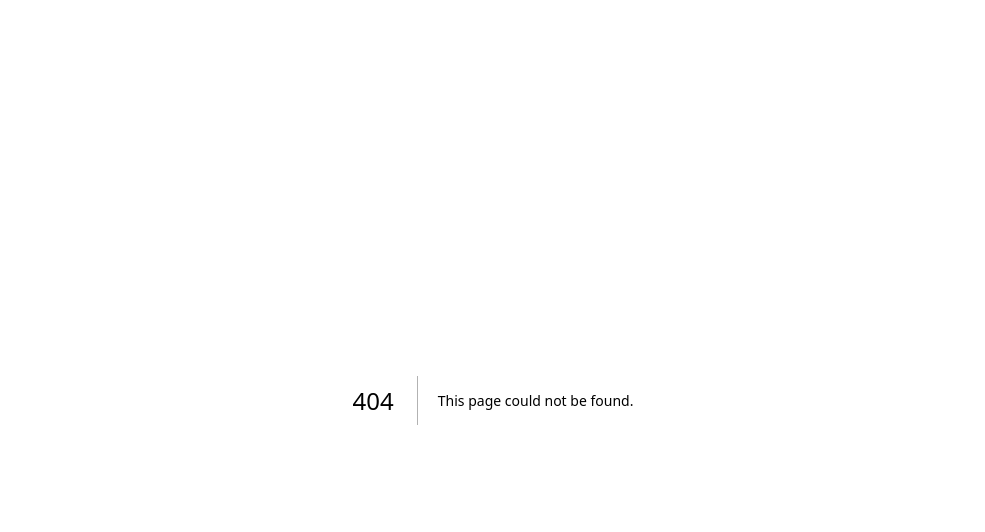
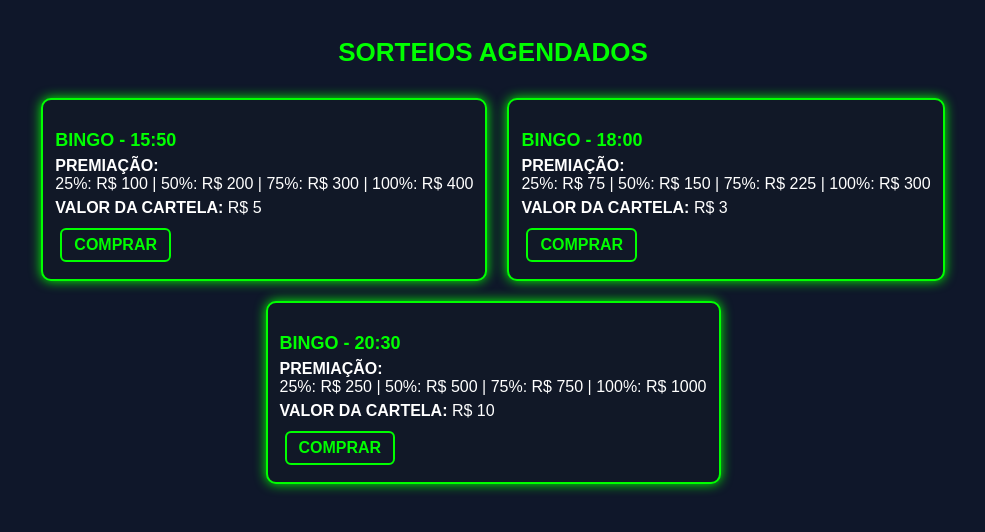
Before and after one commit to blinbingo/kombi, a Next.js app: page /sorteios in a window 1280 px wide. Before the commit this address had no page. Shown: the top 532 px of the page, without its empty margins (147-1132 px from the left). Built offline with nearby package versions, Linux system fonts and the light colour scheme.

Commit message:
Create sorteios.js

```diff
--- /dev/null
+++ b/pages/sorteios.js
@@ -0,0 +1,55 @@
+import React from "react";
+import SorteioCard from "../components/SorteioCard";
+
+export default function Sorteios() {
+  // Mock temporário de sorteios agendados
+  const sorteios = [
+    {
+      horario: "15:50",
+      valorCartela: 5,
+      premios: { 25: 100, 50: 200, 75: 300, 100: 400 }
+    },
+    {
+      horario: "18:00",
+      valorCartela: 3,
+      premios: { 25: 75, 50: 150, 75: 225, 100: 300 }
+    },
+    {
+      horario: "20:30",
+      valorCartela: 10,
+      premios: { 25: 250, 50: 500, 75: 750, 100: 1000 }
+    }
+  ];
+
+  return (
+    <div style={{
+      backgroundColor: "#0f172a",
+      minHeight: "100vh",
+      padding: "20px",
+      color: "white"
+    }}>
+      <h1 style={{
+        textAlign: "center",
+        color: "#00ff00",
+        fontSize: "26px",
+        marginBottom: "20px"
+      }}>
+        SORTEIOS AGENDADOS
+      </h1>
+      <div style={{
+        display: "flex",
+        flexWrap: "wrap",
+        justifyContent: "center"
+      }}>
+        {sorteios.map((sorteio, index) => (
+          <SorteioCard
+            key={index}
+            horario={sorteio.horario}
+            valorCartela={sorteio.valorCartela}
+            premios={sorteio.premios}
+          />
+        ))}
+      </div>
+    </div>
+  );
+}
```
